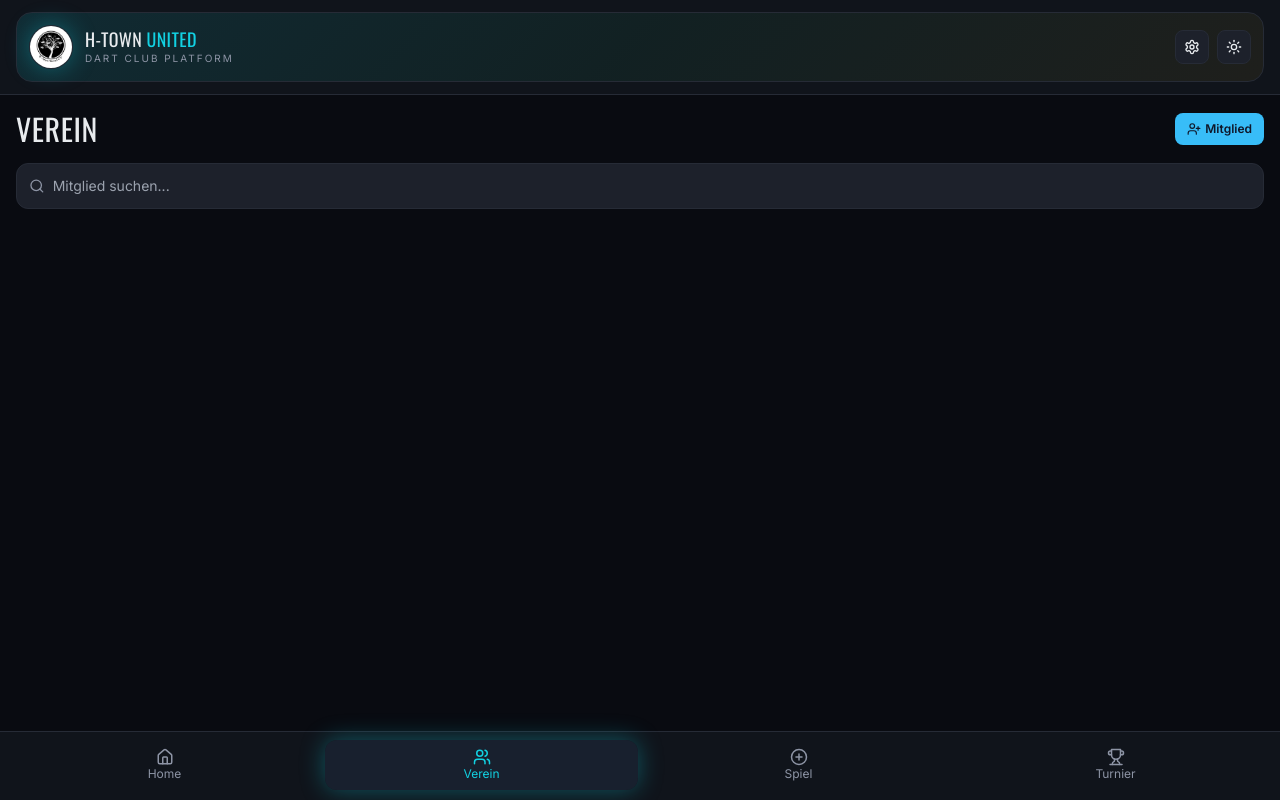
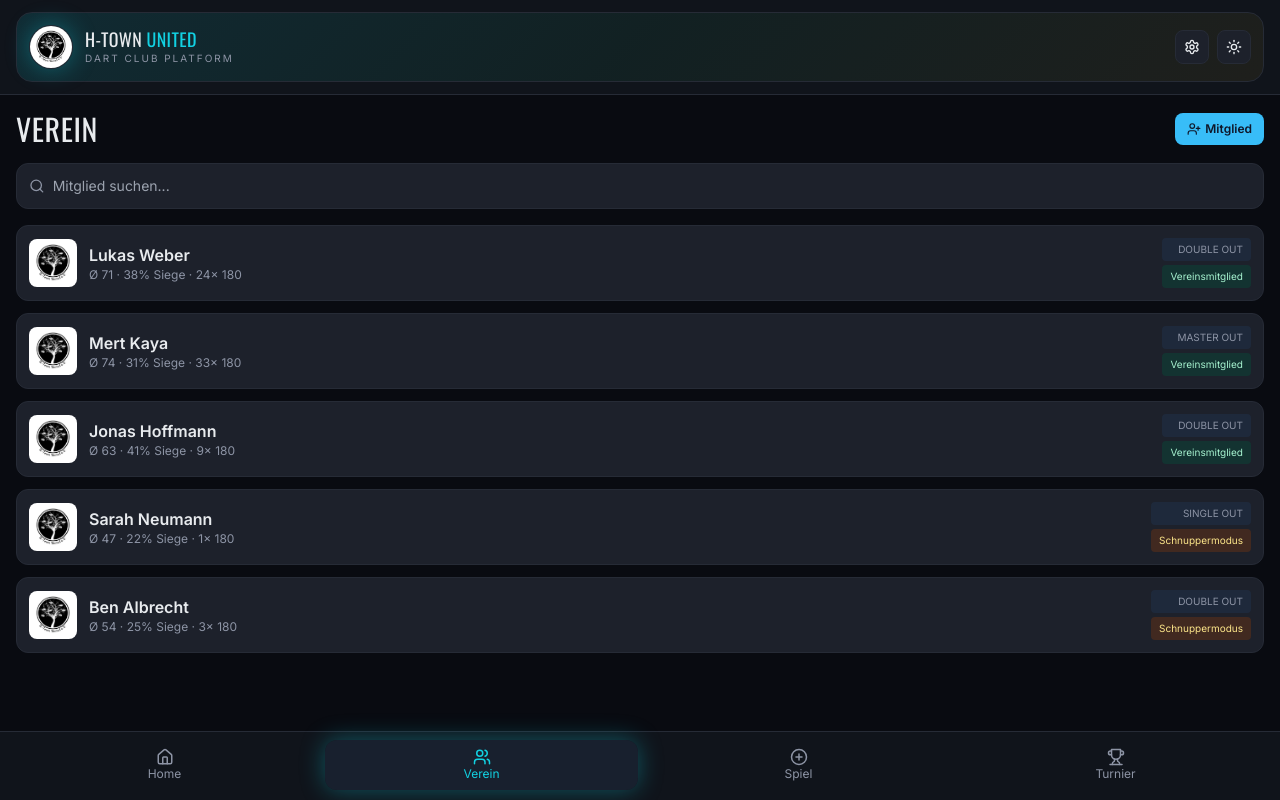
Before and after one commit to Martin-Mue/H-Town-United-Dartsapp-byClawdbot, a React (Vite) app in the folder frontend/: page /players in a window 1280 px wide. Built offline with nearby package versions, Linux system fonts and the light colour scheme.

Commit message:
feat: seed five demo users with member and trial status

```diff
--- a/frontend/src/features/players/PlayersPage.tsx
+++ b/frontend/src/features/players/PlayersPage.tsx
@@ -2,10 +2,12 @@ import { useMemo, useState } from 'react';
 import { Search, UserPlus, X } from 'lucide-react';
 
 type CheckoutMode = 'SINGLE_OUT' | 'DOUBLE_OUT' | 'MASTER_OUT';
+type MembershipStatus = 'CLUB_MEMBER' | 'TRIAL';
 
 type ManagedPlayer = {
   id: string;
   displayName: string;
+  membershipStatus: MembershipStatus;
   preferredCheckoutMode: CheckoutMode;
   notes: string;
   currentAverage: number;
@@ -17,20 +19,88 @@ type ManagedPlayer = {
 
 const STORAGE_KEY = 'htown-players';
 
+const SEED_PLAYERS: ManagedPlayer[] = [
+  {
+    id: 'seed-lukas',
+    displayName: 'Lukas Weber',
+    membershipStatus: 'CLUB_MEMBER',
+    preferredCheckoutMode: 'DOUBLE_OUT',
+    notes: 'Captain, strong checkout routes.',
+    currentAverage: 71,
+    checkoutPercentage: 38,
+    pressurePerformanceIndex: 79,
+    total180s: 24,
+    avatarUrl: '',
+  },
+  {
+    id: 'seed-mert',
+    displayName: 'Mert Kaya',
+    membershipStatus: 'CLUB_MEMBER',
+    preferredCheckoutMode: 'MASTER_OUT',
+    notes: 'Explosive scoring profile.',
+    currentAverage: 74,
+    checkoutPercentage: 31,
+    pressurePerformanceIndex: 68,
+    total180s: 33,
+    avatarUrl: '',
+  },
+  {
+    id: 'seed-jonas',
+    displayName: 'Jonas Hoffmann',
+    membershipStatus: 'CLUB_MEMBER',
+    preferredCheckoutMode: 'DOUBLE_OUT',
+    notes: 'Reliable doubles specialist.',
+    currentAverage: 63,
+    checkoutPercentage: 41,
+    pressurePerformanceIndex: 73,
+    total180s: 9,
+    avatarUrl: '',
+  },
+  {
+    id: 'seed-sarah',
+    displayName: 'Sarah Neumann',
+    membershipStatus: 'TRIAL',
+    preferredCheckoutMode: 'SINGLE_OUT',
+    notes: 'Schnuppermodus, first league prep.',
+    currentAverage: 47,
+    checkoutPercentage: 22,
+    pressurePerformanceIndex: 52,
+    total180s: 1,
+    avatarUrl: '',
+  },
+  {
+    id: 'seed-ben',
+    displayName: 'Ben Albrecht',
+    membershipStatus: 'TRIAL',
+    preferredCheckoutMode: 'DOUBLE_OUT',
+    notes: 'Schnuppermodus, strong on T20 reps.',
+    currentAverage: 54,
+    checkoutPercentage: 25,
+    pressurePerformanceIndex: 57,
+    total180s: 3,
+    avatarUrl: '',
+  },
+];
+
 export function PlayersPage() {
   const [players, setPlayers] = useState<ManagedPlayer[]>(() => {
     const raw = window.localStorage.getItem(STORAGE_KEY);
-    if (!raw) return [];
+    if (!raw) {
+      window.localStorage.setItem(STORAGE_KEY, JSON.stringify(SEED_PLAYERS));
+      return SEED_PLAYERS;
+    }
     try {
       return JSON.parse(raw) as ManagedPlayer[];
     } catch {
-      return [];
+      window.localStorage.setItem(STORAGE_KEY, JSON.stringify(SEED_PLAYERS));
+      return SEED_PLAYERS;
     }
   });
   const [query, setQuery] = useState('');
   const [showModal, setShowModal] = useState(false);
   const [nameInput, setNameInput] = useState('');
   const [modeInput, setModeInput] = useState<CheckoutMode>('DOUBLE_OUT');
+  const [statusInput, setStatusInput] = useState<MembershipStatus>('CLUB_MEMBER');
 
   const persist = (next: ManagedPlayer[]) => {
     setPlayers(next);
@@ -49,6 +119,7 @@ export function PlayersPage() {
       {
         id: `p-${crypto.randomUUID().slice(0, 8)}`,
         displayName: nameInput.trim(),
+        membershipStatus: statusInput,
         preferredCheckoutMode: modeInput,
         notes: '',
         currentAverage: 50,
@@ -60,6 +131,7 @@ export function PlayersPage() {
     ]);
     setNameInput('');
     setModeInput('DOUBLE_OUT');
+    setStatusInput('CLUB_MEMBER');
     setShowModal(false);
   };
 
@@ -92,7 +164,12 @@ export function PlayersPage() {
                 <p className="text-xs muted-text">Ø {player.currentAverage} · {player.checkoutPercentage}% Siege · {player.total180s}x 180</p>
               </div>
             </div>
-            <span className="text-[10px] rounded bg-slate-800 px-2 py-1 muted-text">{player.preferredCheckoutMode.replace('_', ' ')}</span>
+            <div className="text-right">
+              <span className="text-[10px] rounded bg-slate-800 px-2 py-1 muted-text block">{player.preferredCheckoutMode.replace('_', ' ')}</span>
+              <span className={`mt-1 inline-block text-[10px] rounded px-2 py-1 ${player.membershipStatus === 'CLUB_MEMBER' ? 'bg-emerald-900/40 text-emerald-200' : 'bg-amber-900/40 text-amber-200'}`}>
+                {player.membershipStatus === 'CLUB_MEMBER' ? 'Vereinsmitglied' : 'Schnuppermodus'}
+              </span>
+            </div>
           </article>
         ))}
       </div>
@@ -119,6 +196,10 @@ export function PlayersPage() {
               <option value="DOUBLE_OUT">Double Out</option>
               <option value="MASTER_OUT">Master Out</option>
             </select>
+            <select value={statusInput} onChange={(e) => setStatusInput(e.target.value as MembershipStatus)} className="w-full rounded-xl bg-slate-800 p-3">
+              <option value="CLUB_MEMBER">Vereinsmitglied</option>
+              <option value="TRIAL">Schnuppermodus</option>
+            </select>
             <button onClick={addPlayer} className="w-full rounded-xl bg-sky-400 text-slate-900 font-semibold p-3">Mitglied hinzufügen</button>
           </div>
         </div>
```
